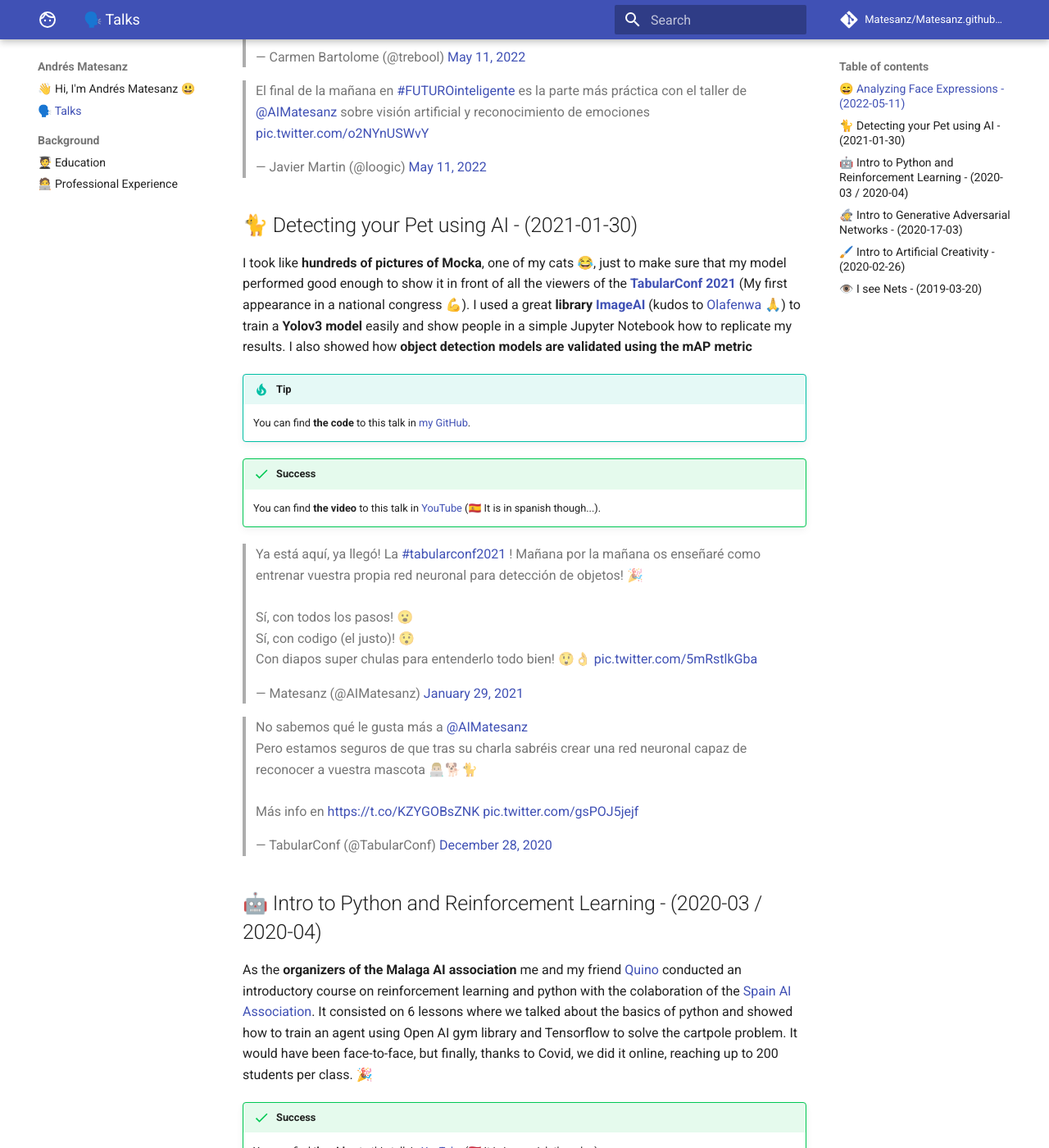
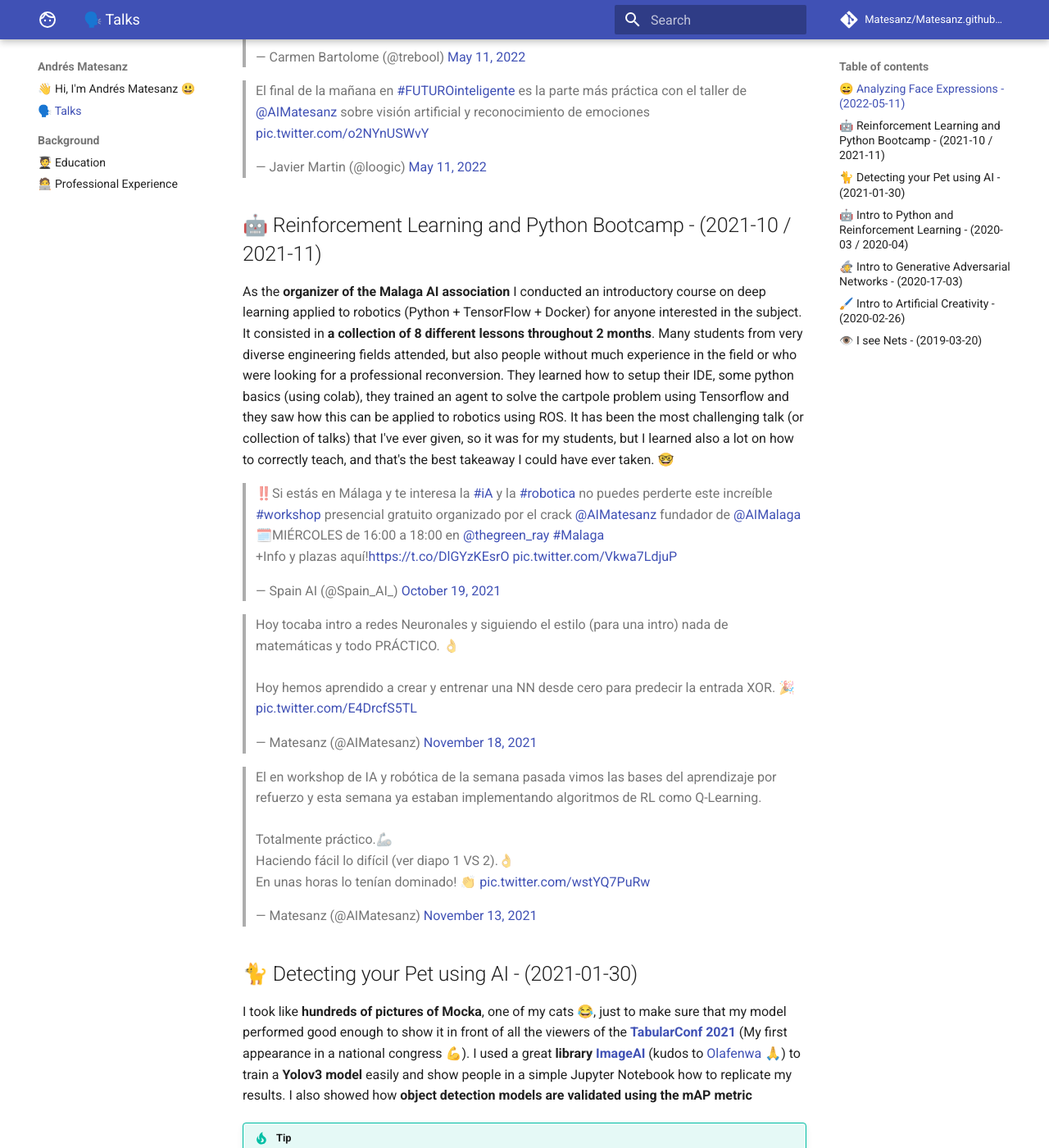
Before and after one commit to Matesanz/Matesanz.github.io, an MkDocs documentation site: the page built from docs/talks.md, in a window 1280 px wide and 1400 px high, scrolled down 622 px. Shown: the whole window at 82% size. Built offline with MkDocs 1.6.1 and Material for MkDocs 9.7.7, drawn with Linux system fonts in a browser that asks for light colours; comment, search, counter and statistics services are not loaded.

Commit message:
✨ add "RL an python bootcamp" talk

```diff
--- a/docs/talks.md
+++ b/docs/talks.md
@@ -13,6 +13,16 @@
 <blockquote class="twitter-tweet"><p lang="es" dir="ltr">Que chulo el taller de <a href="https://twitter.com/AIMatesanz?ref_src=twsrc%5Etfw">@AIMatesanz</a> en <a href="https://twitter.com/hashtag/FuturoInteligente?src=hash&amp;ref_src=twsrc%5Etfw">#FuturoInteligente</a> <a href="https://twitter.com/sngular?ref_src=twsrc%5Etfw">@sngular</a> con entrenamiento en vivo <a href="https://t.co/0nLQsZbV0d">pic.twitter.com/0nLQsZbV0d</a></p>&mdash; Carmen Bartolome (@trebool) <a href="https://twitter.com/trebool/status/1524363595605286912?ref_src=twsrc%5Etfw">May 11, 2022</a></blockquote> <script async src="https://platform.twitter.com/widgets.js" charset="utf-8"></script>
 
 <blockquote class="twitter-tweet"><p lang="es" dir="ltr">El final de la mañana en <a href="https://twitter.com/hashtag/FUTUROinteligente?src=hash&amp;ref_src=twsrc%5Etfw">#FUTUROinteligente</a> es la parte más práctica con el taller de <a href="https://twitter.com/AIMatesanz?ref_src=twsrc%5Etfw">@AIMatesanz</a> sobre visión artificial y reconocimiento de emociones <a href="https://t.co/o2NYnUSWvY">pic.twitter.com/o2NYnUSWvY</a></p>&mdash; Javier Martin (@loogic) <a href="https://twitter.com/loogic/status/1524363484498169863?ref_src=twsrc%5Etfw">May 11, 2022</a></blockquote> <script async src="https://platform.twitter.com/widgets.js" charset="utf-8"></script>
+
+## 🤖 Reinforcement Learning and Python Bootcamp - (2021-10 / 2021-11)
+
+As the **organizer of the Malaga AI association** I conducted an introductory course on deep learning applied to robotics (Python + TensorFlow + Docker) for anyone interested in the subject. It consisted in **a collection of 8 different lessons throughout 2 months**. Many students from very diverse engineering fields attended, but also people without much experience in the field or who were looking for a professional reconversion. They learned how to setup their IDE, some python basics (using colab), they trained an agent to solve the cartpole problem using Tensorflow and they saw how this can be applied to robotics using ROS. It has been the most challenging talk (or collection of talks) that I've ever given, so it was for my students, but I learned also a lot on how to correctly teach, and that's the best takeaway I could have ever taken. 🤓
+
+<blockquote class="twitter-tweet"><p lang="es" dir="ltr">‼️Si estás en Málaga y te interesa la <a href="https://twitter.com/hashtag/iA?src=hash&amp;ref_src=twsrc%5Etfw">#iA</a> y la <a href="https://twitter.com/hashtag/robotica?src=hash&amp;ref_src=twsrc%5Etfw">#robotica</a> no puedes perderte este increíble <a href="https://twitter.com/hashtag/workshop?src=hash&amp;ref_src=twsrc%5Etfw">#workshop</a> presencial gratuito organizado por el crack <a href="https://twitter.com/AIMatesanz?ref_src=twsrc%5Etfw">@AIMatesanz</a> fundador de <a href="https://twitter.com/AIMalaga?ref_src=twsrc%5Etfw">@AIMalaga</a><br>🗓️MIÉRCOLES de 16:00 a 18:00 en <a href="https://twitter.com/thegreen_ray?ref_src=twsrc%5Etfw">@thegreen_ray</a> <a href="https://twitter.com/hashtag/Malaga?src=hash&amp;ref_src=twsrc%5Etfw">#Malaga</a> <br>+Info y plazas aquí!<a href="https://t.co/DlGYzKEsrO">https://t.co/DlGYzKEsrO</a> <a href="https://t.co/Vkwa7LdjuP">pic.twitter.com/Vkwa7LdjuP</a></p>&mdash; Spain AI (@Spain_AI_) <a href="https://twitter.com/Spain_AI_/status/1450502797368115202?ref_src=twsrc%5Etfw">October 19, 2021</a></blockquote> <script async src="https://platform.twitter.com/widgets.js" charset="utf-8"></script>
+
+<blockquote class="twitter-tweet"><p lang="es" dir="ltr">Hoy tocaba intro a redes Neuronales y siguiendo el estilo (para una intro) nada de matemáticas y todo PRÁCTICO. 👌<br><br>Hoy hemos aprendido a crear y entrenar una NN desde cero para predecir la entrada XOR. 🎉 <a href="https://t.co/E4DrcfS5TL">pic.twitter.com/E4DrcfS5TL</a></p>&mdash; Matesanz (@AIMatesanz) <a href="https://twitter.com/AIMatesanz/status/1461394395639521284?ref_src=twsrc%5Etfw">November 18, 2021</a></blockquote> <script async src="https://platform.twitter.com/widgets.js" charset="utf-8"></script>
+
+<blockquote class="twitter-tweet"><p lang="es" dir="ltr">El en workshop de IA y robótica de la semana pasada vimos las bases del aprendizaje por refuerzo y esta semana ya estaban implementando algoritmos de RL como Q-Learning.<br><br>Totalmente práctico.🦾<br>Haciendo fácil lo difícil (ver diapo 1 VS 2).👌<br>En unas horas lo tenían dominado! 👏 <a href="https://t.co/wstYQ7PuRw">pic.twitter.com/wstYQ7PuRw</a></p>&mdash; Matesanz (@AIMatesanz) <a href="https://twitter.com/AIMatesanz/status/1459496833995218945?ref_src=twsrc%5Etfw">November 13, 2021</a></blockquote> <script async src="https://platform.twitter.com/widgets.js" charset="utf-8"></script>
 
 ## 🐈 Detecting your Pet using AI - (2021-01-30)
 
```
